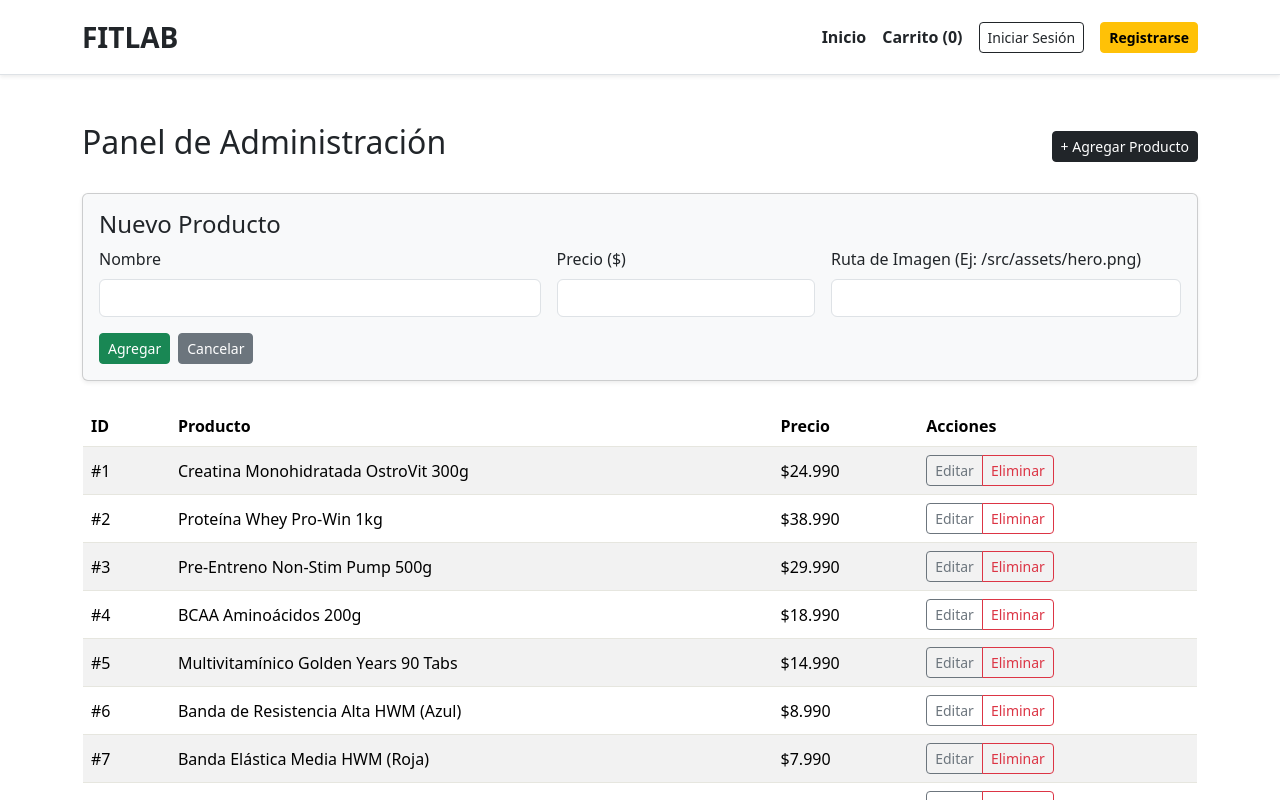
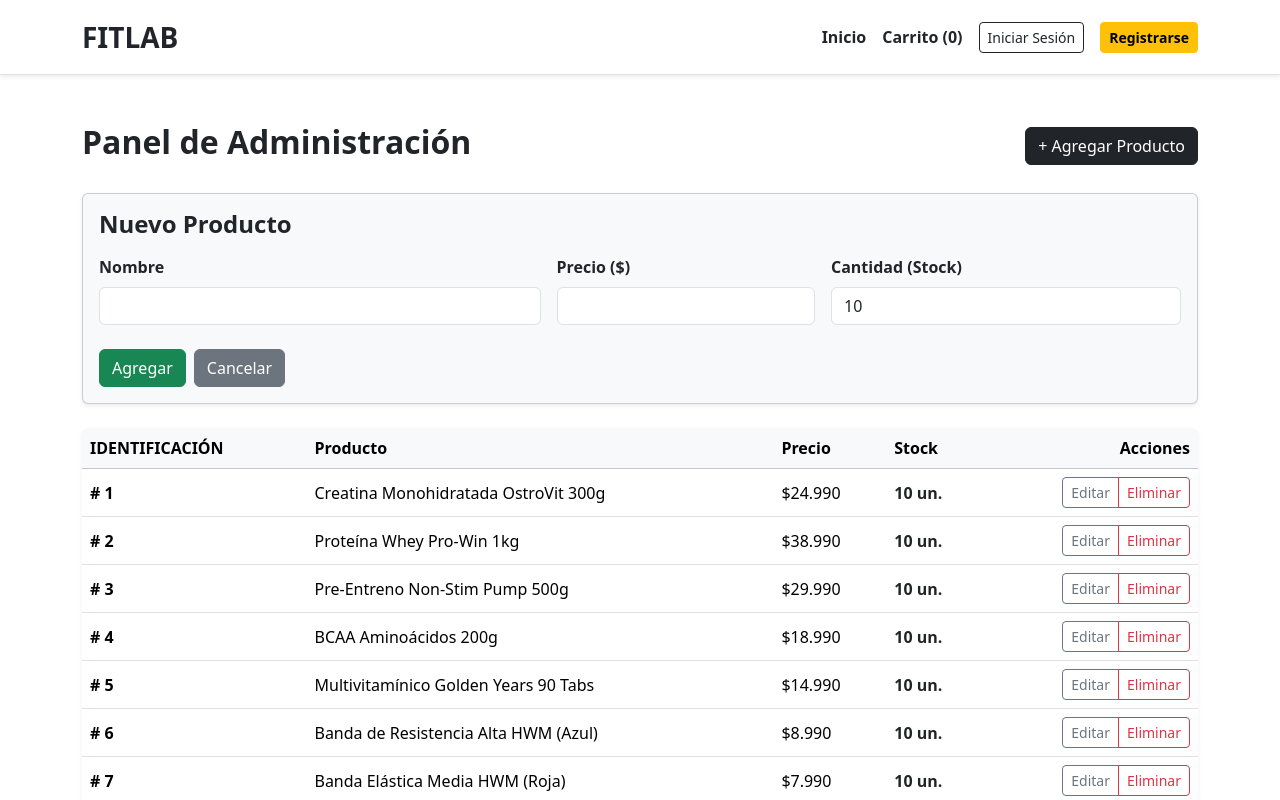
Before and after one commit to MugarraProgrammer/fitlab_react, a React (Vite) app: page /admin in a window 1280 px wide. Both pictures are taken after a click on the button "+ Agregar Producto". Shown: the top 800 px of the page. Built offline with nearby package versions, Linux system fonts and the light colour scheme.

Commit message:
actualizaciones de productos y login

```diff
--- a/src/App.jsx
+++ b/src/App.jsx
@@ -27,7 +27,7 @@ function App() {
       const exists = prev.find((item) => item.id === product.id);
       if (exists) {
         return prev.map((item) =>
-          item.id === product.id ? { ...item, cantidad: item.cantidad + 1 } : item
+          item.id === product.id ? { ...item, cantidad: (item.cantidad || 1) + 1 } : item
         );
       }
       return [...prev, { ...product, cantidad: 1 }];
@@ -39,7 +39,8 @@ function App() {
       prev
         .map((item) => {
           if (item.id === id) {
-            const newQty = item.cantidad + delta;
+            const currentQty = item.cantidad || 1;
+            const newQty = currentQty + delta;
             return newQty > 0 ? { ...item, cantidad: newQty } : null;
           }
           return item;
@@ -56,8 +57,8 @@ function App() {
     setCartItems([]);
   };
 
-  // Suma total de unidades
-  const totalItemsCount = cartItems.reduce((acc, item) => acc + item.cantidad, 0);
+  // Suma total de unidades garantizada
+  const totalItemsCount = cartItems.reduce((acc, item) => acc + (Number(item.cantidad) || 1), 0);
 
   return (
     <Router>
--- a/src/components/Catalog.jsx
+++ b/src/components/Catalog.jsx
@@ -52,12 +52,14 @@ function Catalog({ addToCart }) {
         {productosActuales.map((producto) => (
           <div key={producto.id} className="col-12 col-md-6">
             <div className="card h-100 shadow-sm border-0 overflow-hidden">
-              <img
-                src={producto.imagen}
-                className="card-img-top w-100"
-                alt={producto.nombre}
-                style={{ height: '260px', objectFit: 'cover' }}
-              />
+              <div className="bg-light d-flex align-items-center justify-content-center p-3" style={{ height: '260px' }}>
+                <img
+                  src={producto.imagen}
+                  alt={producto.nombre}
+                  style={{ maxHeight: '100%', maxWidth: '100%', objectFit: 'contain' }}
+                />
+              </div>
+
               <div className="card-body d-flex flex-column p-4">
                 <div>
                   <span className="badge bg-secondary mb-2">
--- a/src/pages/Admin.jsx
+++ b/src/pages/Admin.jsx
@@ -1,9 +1,7 @@
 import React, { useState, useEffect } from 'react';
 import productosData from '../data/productos.json';
-import './Admin.css';
 
-export default function Admin() {
-  // Carga los productos desde localStorage o desde productos.json
+function Admin() {
   const [productos, setProductos] = useState(() => {
     const guardados = localStorage.getItem('productos');
     return guardados ? JSON.parse(guardados) : productosData;
@@ -11,35 +9,35 @@ export default function Admin() {
 
   const [mostrarFormulario, setMostrarFormulario] = useState(false);
   const [editandoId, setEditandoId] = useState(null);
-  const [formData, setFormData] = useState({ id: '', nombre: '', precio: '', imagen: '' });
+  const [formData, setFormData] = useState({ id: '', nombre: '', precio: '', stock: 10 });
 
-  // Guarda en localStorage cada vez que la lista cambia
   useEffect(() => {
     localStorage.setItem('productos', JSON.stringify(productos));
   }, [productos]);
 
-  // Abrir formulario para crear un nuevo producto
   const handleNuevo = () => {
     setEditandoId(null);
-    setFormData({ id: Date.now(), nombre: '', precio: '', imagen: '' });
+    setFormData({ id: Date.now(), nombre: '', precio: '', stock: 10 });
     setMostrarFormulario(true);
   };
 
-  // Abrir formulario para editar producto existente
   const handleEditar = (prod) => {
     setEditandoId(prod.id);
-    setFormData(prod);
+    setFormData({
+      id: prod.id,
+      nombre: prod.nombre,
+      precio: prod.precio,
+      stock: prod.stock !== undefined ? prod.stock : 10
+    });
     setMostrarFormulario(true);
   };
 
-  // Eliminar producto
   const handleEliminar = (id) => {
     if (window.confirm('¿Estás seguro de que deseas eliminar este producto?')) {
       setProductos(productos.filter((prod) => prod.id !== id));
     }
   };
 
-  // Guardar (Crear o Modificar)
   const handleSubmit = (e) => {
     e.preventDefault();
     if (!formData.nombre || !formData.precio) return;
@@ -51,14 +49,14 @@ export default function Admin() {
     }
 
     setMostrarFormulario(false);
-    setFormData({ id: '', nombre: '', precio: '', imagen: '' });
+    setFormData({ id: '', nombre: '', precio: '', stock: 10 });
   };
 
   return (
     <div className="admin-page container my-5">
       <div className="d-flex justify-content-between align-items-center mb-4">
-        <h2>Panel de Administración</h2>
-        <button className="btn btn-dark btn-sm" onClick={handleNuevo}>
+        <h2 className="fw-bold">Panel de Administración</h2>
+        <button className="btn btn-dark" onClick={handleNuevo}>
           + Agregar Producto
         </button>
       </div>
@@ -66,11 +64,11 @@ export default function Admin() {
       {/* Formulario para Agregar / Editar */}
       {mostrarFormulario && (
         <div className="card card-body mb-4 bg-light shadow-sm">
-          <h4>{editandoId !== null ? 'Editar Producto' : 'Nuevo Producto'}</h4>
+          <h4 className="fw-bold mb-3">{editandoId !== null ? 'Editar Producto' : 'Nuevo Producto'}</h4>
           <form onSubmit={handleSubmit}>
             <div className="row g-3">
               <div className="col-md-5">
-                <label className="form-label">Nombre</label>
+                <label className="form-label fw-semibold">Nombre</label>
                 <input
                   type="text"
                   className="form-control"
@@ -80,7 +78,7 @@ export default function Admin() {
                 />
               </div>
               <div className="col-md-3">
-                <label className="form-label">Precio ($)</label>
+                <label className="form-label fw-semibold">Precio ($)</label>
                 <input
                   type="number"
                   className="form-control"
@@ -90,22 +88,24 @@ export default function Admin() {
                 />
               </div>
               <div className="col-md-4">
-                <label className="form-label">Ruta de Imagen (Ej: /src/assets/hero.png)</label>
+                <label className="form-label fw-semibold">Cantidad (Stock)</label>
                 <input
-                  type="text"
+                  type="number"
                   className="form-control"
-                  value={formData.imagen || ''}
-                  onChange={(e) => setFormData({ ...formData, imagen: e.target.value })}
+                  value={formData.stock}
+                  onChange={(e) => setFormData({ ...formData, stock: Number(e.target.value) })}
+                  min="0"
+                  required
                 />
               </div>
             </div>
-            <div className="mt-3">
-              <button type="submit" className="btn btn-success btn-sm me-2">
+            <div className="mt-4">
+              <button type="submit" className="btn btn-success me-2">
                 {editandoId !== null ? 'Guardar Cambios' : 'Agregar'}
               </button>
               <button
                 type="button"
-                className="btn btn-secondary btn-sm"
+                className="btn btn-secondary"
                 onClick={() => setMostrarFormulario(false)}
               >
                 Cancelar
@@ -115,24 +115,41 @@ export default function Admin() {
         </div>
       )}
 
-      {/* Tabla de Productos */}
-      <div className="table-responsive">
-        <table className="table table-striped align-middle">
-          <thead>
+      {/* Tabla de Productos con Columna Stock */}
+      <div className="table-responsive shadow-sm rounded">
+        <table className="table align-middle mb-0">
+          <thead className="table-light">
             <tr>
-              <th>ID</th>
+              <th>IDENTIFICACIÓN</th>
               <th>Producto</th>
               <th>Precio</th>
-              <th>Acciones</th>
+              <th>Stock</th>
+              <th className="text-end">Acciones</th>
             </tr>
           </thead>
           <tbody>
-            {productos.map((prod) => (
-              <tr key={prod.id}>
-                <td>#{prod.id}</td>
-                <td>{prod.nombre}</td>
+            {productos.map((prod, index) => {
+              const stockActual = prod.stock !== undefined ? prod.stock : 10;
+              const bajoStock = stockActual <= 3;
+
+              return (
+                <tr key={prod.id || index} className={bajoStock ? 'table-warning' : ''}>
+                  <td className="fw-bold"># {prod.id || index + 1}</td>
+                  <td>
+                    {prod.nombre}
+                    {bajoStock && (
+                      <span className="badge bg-danger ms-2">
+                        Comprar producto bajo stock
+                      </span>
+                    )}
+                  </td>
                   <td>${Number(prod.precio).toLocaleString('es-CL')}</td>
                   <td>
+                    <span className={`fw-bold ${bajoStock ? 'text-danger' : 'text-dark'}`}>
+                      {stockActual} un.
+                    </span>
+                  </td>
+                  <td className="text-end">
                     <div className="btn-group btn-group-sm">
                       <button className="btn btn-outline-secondary" onClick={() => handleEditar(prod)}>
                         Editar
@@ -143,10 +160,13 @@ export default function Admin() {
                     </div>
                   </td>
                 </tr>
-            ))}
+              );
+            })}
           </tbody>
         </table>
       </div>
     </div>
   );
 }
+
+export default Admin;
--- a/src/pages/Login.jsx
+++ b/src/pages/Login.jsx
@@ -1,5 +1,5 @@
 import React, { useState } from 'react';
-import { useNavigate } from 'react-router-dom';
+import { useNavigate, Link } from 'react-router-dom'; // <--- Importar Link
 
 function Login() {
   const [email, setEmail] = useState('');
@@ -16,7 +16,7 @@ function Login() {
       return;
     }
 
-    // Acceso para Administrador (admin / 1234)
+    // Acceso Administrador (admin / 1234)
     if (email === 'admin' && password === '1234') {
       localStorage.setItem('usuario', JSON.stringify({ rol: 'admin', user: 'admin' }));
       navigate('/admin');
@@ -69,6 +69,15 @@ function Login() {
                 Ingresar
               </button>
             </form>
+
+            {/* Hipervínculo para Registrarse */}
+            <div className="text-center mt-3 pt-3 border-top">
+              <span className="text-muted small">¿No tienes una cuenta? </span>
+              <Link to="/register" className="text-dark fw-bold small text-decoration-underline">
+                Regístrate aquí
+              </Link>
+            </div>
+
           </div>
         </div>
       </div>
```
Lines whose indentation alone changed are shown as unchanged.
